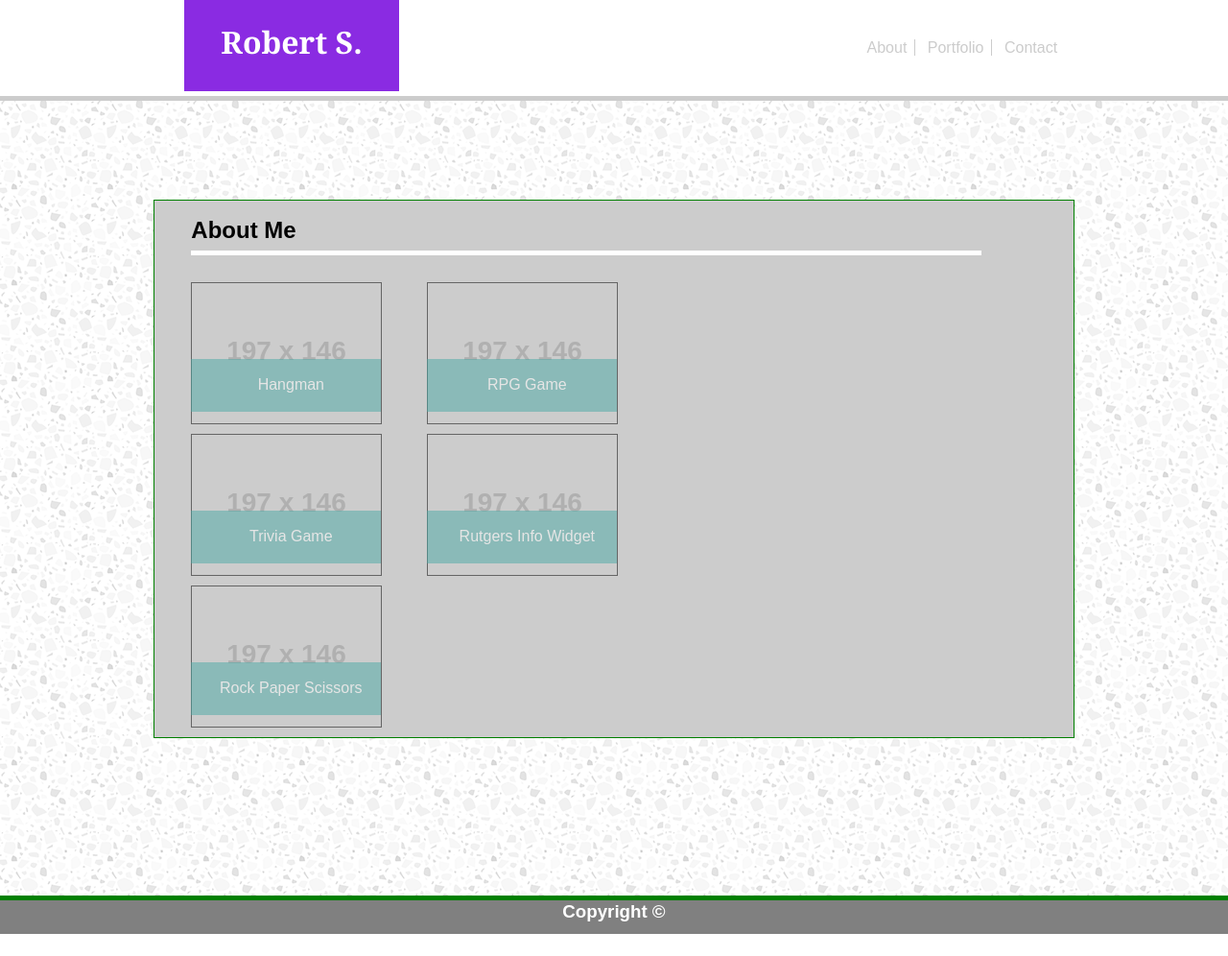
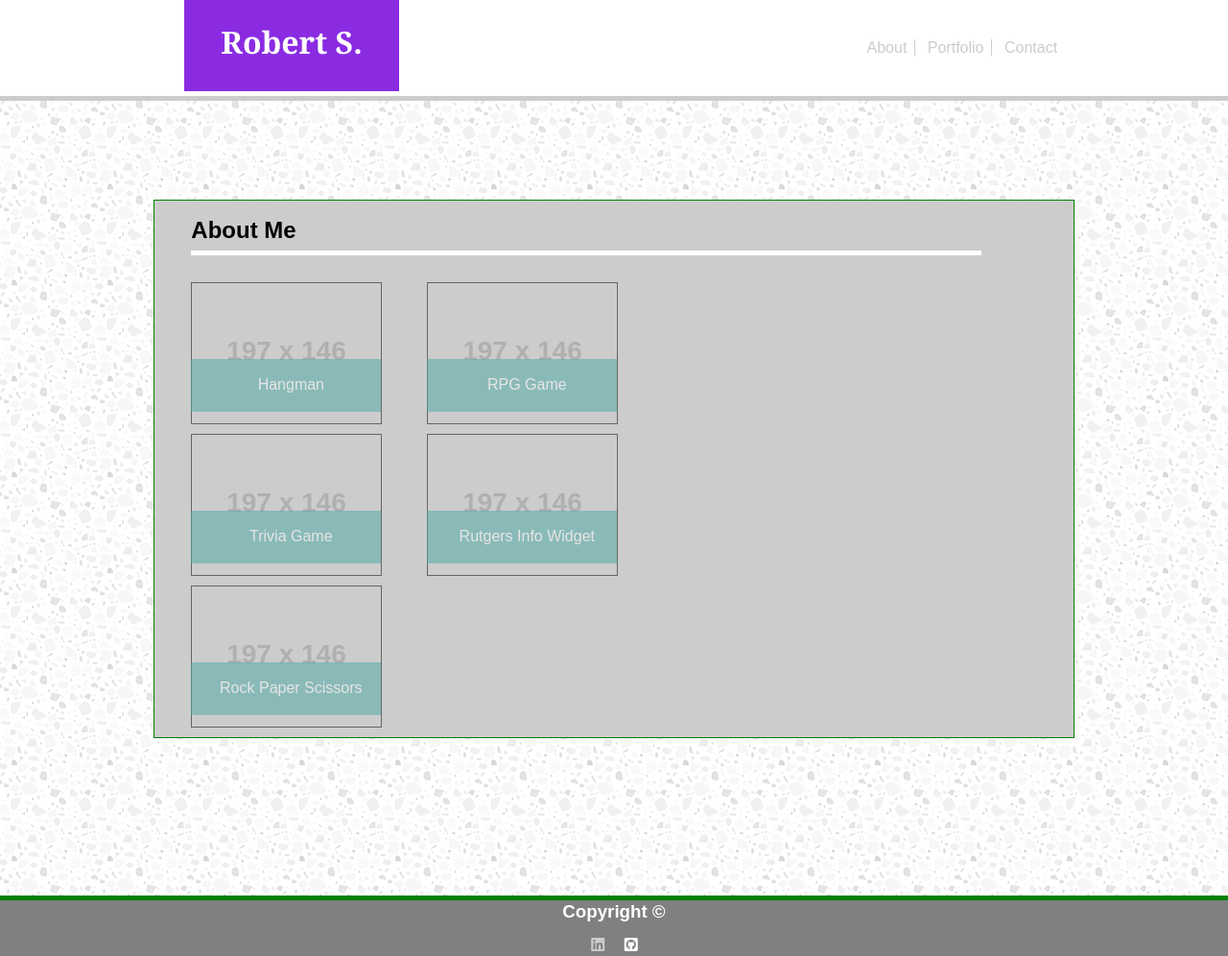
Before and after one commit to smitty10010/Basic-Portfolio, a plain HTML site: page portfolio.html in a window 1280 px wide. Shown: the whole page at 96% size. Before the commit the page ends 973 px from the top, so only its background shows below. Drawn offline with Linux system fonts and the light colour scheme; placeholder pictures from the web are drawn by us.

Commit message:
fixed font awesome css link

```diff
--- a/portfolio.html
+++ b/portfolio.html
@@ -7,6 +7,7 @@
     <meta http-equiv="X-UA-Compatible" content="ie=edge">
     <title>Portfolio</title>
     <link rel="icon" type="image/png" href="assets/images/RobertandHan.png">
+    <link rel="stylesheet" href="https://use.fontawesome.com/releases/v5.0.13/css/all.css" integrity="sha384-DNOHZ68U8hZfKXOrtjWvjxusGo9WQnrNx2sqG0tfsghAvtVlRW3tvkXWZh58N9jp" crossorigin="anonymous">
     <link rel="stylesheet" type="text/css" href="assets/css/normalize.css">
     <link rel="stylesheet" type="text/css" href="assets/css/style.css">
 </head>
@@ -51,6 +52,14 @@
     </main>
     <footer>
         <h3>Copyright &#169;</h3>
+        <ul class="icons">
+            <li>
+                <a href="https://www.linkedin.com/in/robert-s-44881943/"><i class="fab fa-linkedin"></i></a>
+            </li>
+            <li>
+                <ahref="https://github.com/smitty10010"><i class="fab fa-github-square"></i></a>
+            </li>
+        </ul>
     </footer>
 </body>
 
```
Also changed, not shown: contact.html (+8 -0 lines).
